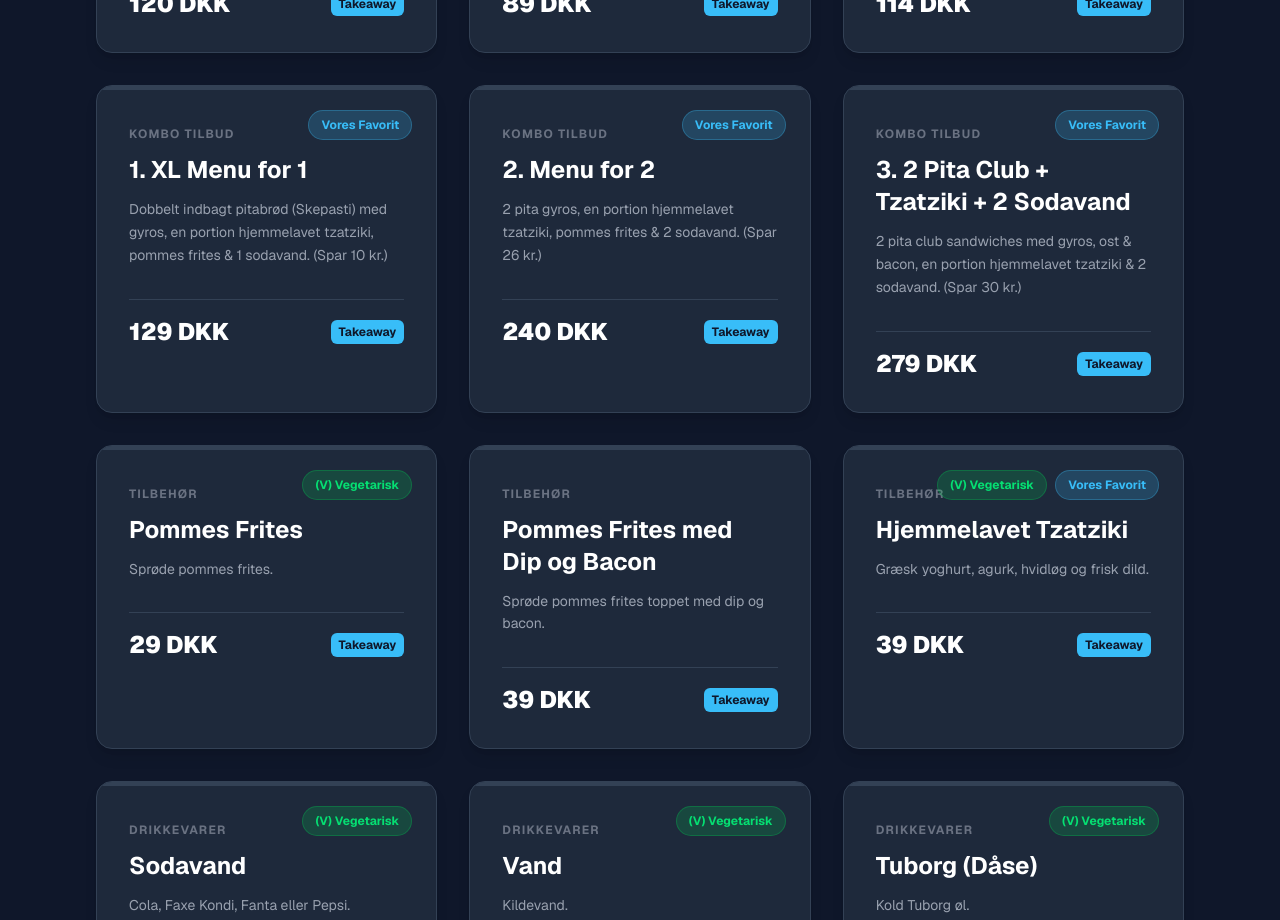
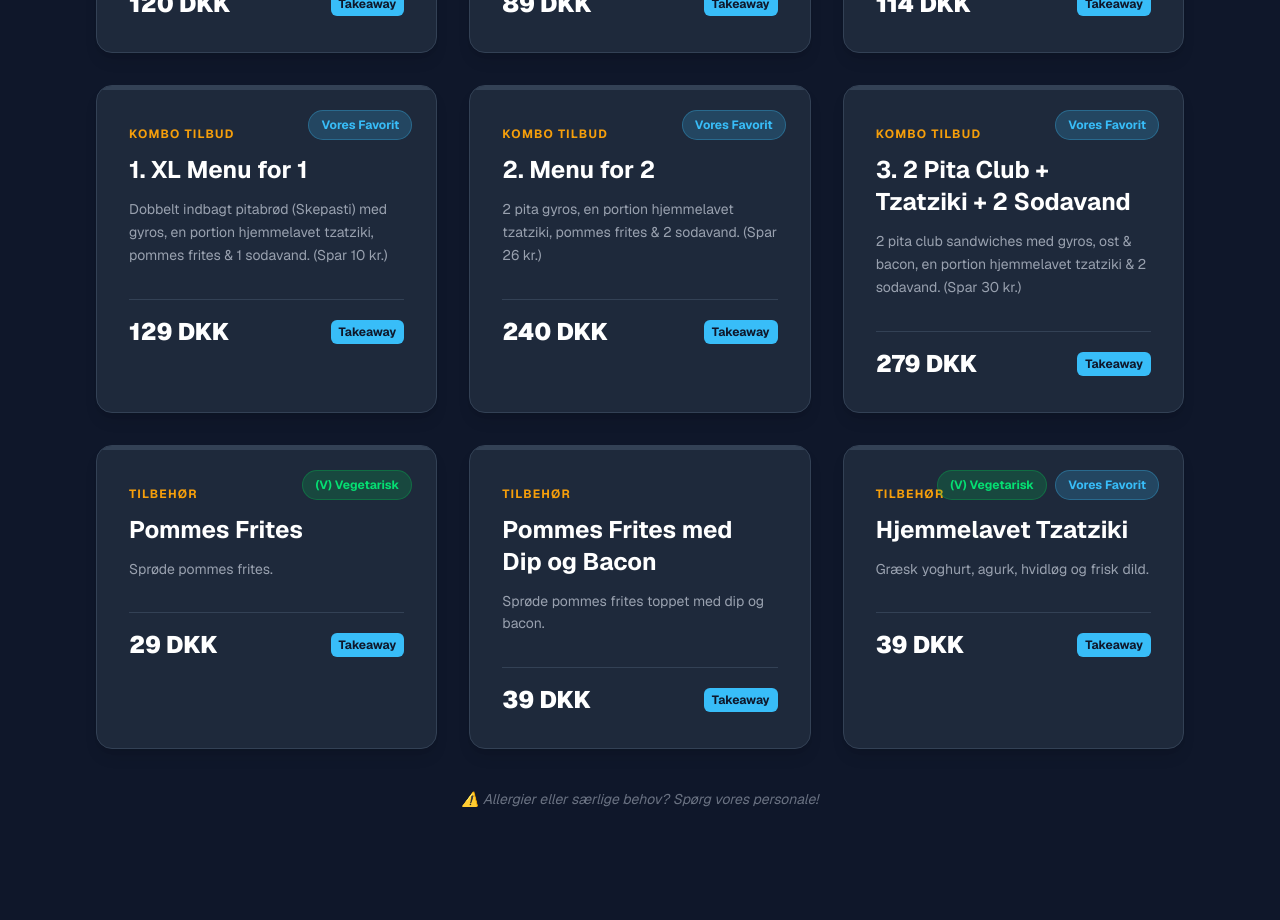
Before and after one commit to panoskoul108/hellas-aalborg-web, a Next.js app: page / in a window 1280 px wide. Shown: the part 1880-2800 px from the top of the page. Built offline with nearby package versions, Linux system fonts and the light colour scheme.

Commit message:
Update page.tsx

```diff
--- a/app/page.tsx
+++ b/app/page.tsx
@@ -215,41 +215,9 @@ const menuItems = [
     priceDelivery: '49 DKK',
     popular: true,
     vegetarian: true
-  },
-  // --- DRIKKEVARER (DRINKS) ---
-  {
-    id: 14,
-    category: 'DRIKKEVARER',
-    title: { da: 'Sodavand', en: 'Soft Drinks', el: 'Αναψυκτικά' },
-    desc: { da: 'Cola, Faxe Kondi, Fanta eller Pepsi.', en: 'Cola, Faxe Kondi, Fanta, or Pepsi.', el: 'Cola, Faxe Kondi, Fanta, ή Pepsi.' },
-    priceTakeaway: '15 DKK',
-    priceDelivery: '15 DKK',
-    popular: false,
-    vegetarian: true
-  },
-  {
-    id: 15,
-    category: 'DRIKKEVARER',
-    title: { da: 'Vand', en: 'Water', el: 'Νερό' },
-    desc: { da: 'Kildevand.', en: 'Spring water.', el: 'Εμφιαλωμένο νερό.' },
-    priceTakeaway: '15 DKK',
-    priceDelivery: '15 DKK',
-    popular: false,
-    vegetarian: true
-  },
-  {
-    id: 16,
-    category: 'DRIKKEVARER',
-    title: { da: 'Tuborg (Dåse)', en: 'Tuborg Beer (Can)', el: 'Μπύρα Tuborg (Κουτάκι)' },
-    desc: { da: 'Kold Tuborg øl.', en: 'Cold Tuborg beer.', el: 'Παγωμένη μπύρα Tuborg.' },
-    priceTakeaway: '25 DKK',
-    priceDelivery: '35 DKK',
-    popular: false,
-    vegetarian: true
   }
 ];
 
-// Οι 4 φωτογραφίες για το Carousel (μπορείς μετά να τις αλλάξεις σε π.χ. "/foto1.jpg", "/foto2.jpg" κλπ)
 const heroImages = [
   "/foto1.jpg",
   "/foto2.jpg",
@@ -261,10 +229,8 @@ export default function Home() {
   const [lang, setLang] = useState('da');
   const [menuType, setMenuType] = useState('takeaway');
 
-  // State για το Carousel
   const [currentSlide, setCurrentSlide] = useState(0);
 
-  // Ο μηχανισμός που αλλάζει τη φωτογραφία κάθε 5 δευτερόλεπτα (5000ms)
   useEffect(() => {
     const timer = setInterval(() => {
       setCurrentSlide((prev) => (prev + 1) % heroImages.length);
@@ -280,12 +246,10 @@ export default function Home() {
       {/* --- NAVIGATION BAR --- */}
       <nav className="flex items-center justify-between px-6 py-4 bg-[#1E293B] shadow-md sticky top-0 z-50 border-b border-[#334155]">
         <div className="flex items-center gap-2">
-          {/* Το Logo σου - Τώρα πολύ μεγαλύτερο και σωστά προσαρμοσμένο */}
           <img
             src="/logo.png"
             alt="Hellas Aalborg Logo"
-  // Προσθέσαμε το object-cover και το scale-125 (ή 150 αν θέλει κι άλλο ζουμ)
-  className="h-16 w-16 md:h-20 md:w-20 object-cover rounded-full scale-130 shadow-md"
+            className="h-16 w-16 md:h-20 md:w-20 object-contain rounded-full scale-125"
           />
         </div>
 
@@ -298,7 +262,7 @@ export default function Home() {
           <select
             value={lang}
             onChange={(e) => setLang(e.target.value)}
-            className="bg-[#334155] border-none text-white rounded-full px-3 py-1.5 text-sm outline-none focus:ring-2 focus:ring-[#38BDF8] cursor-pointer font-medium"
+            className="bg-[#334155] border-none text-white rounded-full px-3 py-1.5 text-sm outline-none focus:ring-2 focus:ring-[#38BDF8] cursor-pointer font-medium hover:bg-[#475569] transition"
           >
             <option value="da">🇩🇰 DA</option>
             <option value="en">🇬🇧 EN</option>
@@ -309,17 +273,15 @@ export default function Home() {
             href="https://wolt.com/da/dnk/aalborg/restaurant/hellas-food1"
             target="_blank"
             rel="noopener noreferrer"
-            className="hidden md:block bg-[#009de0] text-white px-6 py-2.5 rounded-full font-bold hover:bg-[#007fb5] transition shadow-sm"
+            className="hidden md:block bg-[#009de0] text-white px-6 py-2.5 rounded-full font-bold hover:bg-[#007fb5] transition shadow-md hover:shadow-lg"
           >
             {t.orderWolt}
           </a>
         </div>
       </nav>
 
-      {/* --- HERO SECTION ΜΕ CAROUSEL --- */}
+      {/* --- HERO SECTION --- */}
       <header className="relative bg-[#090E17] h-[75vh] flex items-center justify-center text-center overflow-hidden border-b-[4px] border-[#38BDF8]">
-
-        {/* Οι εικόνες του Carousel */}
         {heroImages.map((src, index) => (
           <div
             key={index}
@@ -334,8 +296,6 @@ export default function Home() {
             />
           </div>
         ))}
-
-        {/* Ένα έξτρα φίλτρο για να διαβάζονται καλά τα λευκά γράμματα */}
         <div className="absolute inset-0 bg-[#0F172A]/30"></div>
 
         <div className="relative z-10 px-4 flex flex-col items-center mt-8">
@@ -357,7 +317,6 @@ export default function Home() {
           </a>
         </div>
 
-        {/* Οι τελείες (indicators) για το Carousel κάτω χαμηλά */}
         <div className="absolute bottom-6 left-0 right-0 flex justify-center gap-3 z-20">
           {heroImages.map((_, index) => (
             <button
@@ -387,7 +346,7 @@ export default function Home() {
         </div>
       </section>
 
-      {/* --- MENU SECTION (WITH TABS & ALLERGENS) --- */}
+      {/* --- MENU SECTION --- */}
       <section id="menu" className="py-20 px-4 md:px-8 max-w-6xl mx-auto flex-grow">
         <div className="text-center mb-12">
           <h2 className="text-4xl font-extrabold text-white mb-4">{t.menuTitle}</h2>
@@ -400,7 +359,7 @@ export default function Home() {
               onClick={() => setMenuType('takeaway')}
               className={`px-6 py-3 rounded-full font-bold transition-all ${
                 menuType === 'takeaway'
-                  ? 'bg-white text-[#0F172A] shadow-lg scale-105'
+                  ? 'bg-white text-[#0F172A] shadow-[0_0_15px_rgba(255,255,255,0.3)] scale-105'
                   : 'bg-[#1E293B] text-gray-400 border border-[#334155] hover:bg-[#334155]'
               }`}
             >
@@ -410,7 +369,7 @@ export default function Home() {
               onClick={() => setMenuType('wolt')}
               className={`px-6 py-3 rounded-full font-bold transition-all ${
                 menuType === 'wolt'
-                  ? 'bg-[#009de0] text-white shadow-lg scale-105'
+                  ? 'bg-[#009de0] text-white shadow-[0_0_15px_rgba(0,157,224,0.4)] scale-105'
                   : 'bg-[#1E293B] text-gray-400 border border-[#334155] hover:bg-[#334155]'
               }`}
             >
@@ -421,7 +380,7 @@ export default function Home() {
 
         <div className="grid grid-cols-1 md:grid-cols-2 lg:grid-cols-3 gap-8">
           {menuItems.map((item) => (
-            <div key={item.id} className="bg-[#1E293B] rounded-2xl shadow-lg hover:shadow-xl transition-all p-8 relative overflow-hidden group border border-[#334155]">
+            <div key={item.id} className="bg-[#1E293B] rounded-2xl shadow-lg hover:shadow-2xl transition-all duration-300 transform hover:-translate-y-1 p-8 relative overflow-hidden group border border-[#334155]">
               <div className={`absolute top-0 left-0 w-full h-1 transition-colors ${menuType === 'wolt' ? 'bg-[#009de0]' : 'bg-[#334155] group-hover:bg-[#38BDF8]'}`}></div>
 
               <div className="flex justify-end gap-2 absolute top-6 right-6">
@@ -439,7 +398,8 @@ export default function Home() {
                 )}
               </div>
 
-              <div className="text-xs text-gray-500 font-bold mb-3 uppercase tracking-widest mt-2">
+              {/* Αλλαγή Χρώματος στην Κατηγορία */}
+              <div className="text-xs text-[#F59E0B] font-bold mb-3 uppercase tracking-widest mt-2">
                 {item.category}
               </div>
               <h3 className="text-2xl font-bold text-white mb-3 pr-4">
@@ -475,7 +435,7 @@ export default function Home() {
               href="https://wolt.com/da/dnk/aalborg/restaurant/hellas-food1"
               target="_blank"
               rel="noopener noreferrer"
-              className="inline-block bg-[#009de0] hover:bg-[#0082ba] text-white font-bold py-4 px-12 rounded-full shadow-lg transition transform hover:scale-105"
+              className="inline-block bg-[#009de0] hover:bg-[#0082ba] text-white font-bold py-4 px-12 rounded-full shadow-[0_0_15px_rgba(0,157,224,0.4)] transition transform hover:scale-105"
             >
               {t.orderWolt}
             </a>
@@ -483,7 +443,7 @@ export default function Home() {
         )}
       </section>
 
-      {/* --- INSTAGRAM FEED SECTION --- */}
+      {/* --- INSTAGRAM FEED --- */}
       <section id="instagram" className="py-12 bg-[#0F172A]">
         <div className="max-w-6xl mx-auto px-4 md:px-8 text-center">
           <h2 className="text-xl md:text-2xl font-bold text-white mb-8 flex items-center justify-center gap-3">
@@ -504,7 +464,7 @@ export default function Home() {
         </div>
       </section>
 
-      {/* --- FOOTER / LOCATION SECTION --- */}
+      {/* --- FOOTER --- */}
       <footer id="location" className="bg-[#090E17] text-gray-400 py-16 border-t border-[#334155]">
         <div className="max-w-6xl mx-auto px-4 md:px-8 grid grid-cols-1 md:grid-cols-3 gap-12">
 
@@ -512,8 +472,7 @@ export default function Home() {
             <img
               src="/logo.png"
               alt="Hellas Aalborg Logo"
-  // Εδώ το κάνουμε λίγο μεγαλύτερο για το Footer
-  className="h-24 w-24 object-cover rounded-full scale-130 mb-6 shadow-lg bg-white"
+              className="h-24 w-24 object-contain rounded-full scale-130 mb-6"
             />
             <p className="mb-6 text-sm leading-relaxed">
               {t.footerDesc}
```
Lines whose indentation alone changed are shown as unchanged.
